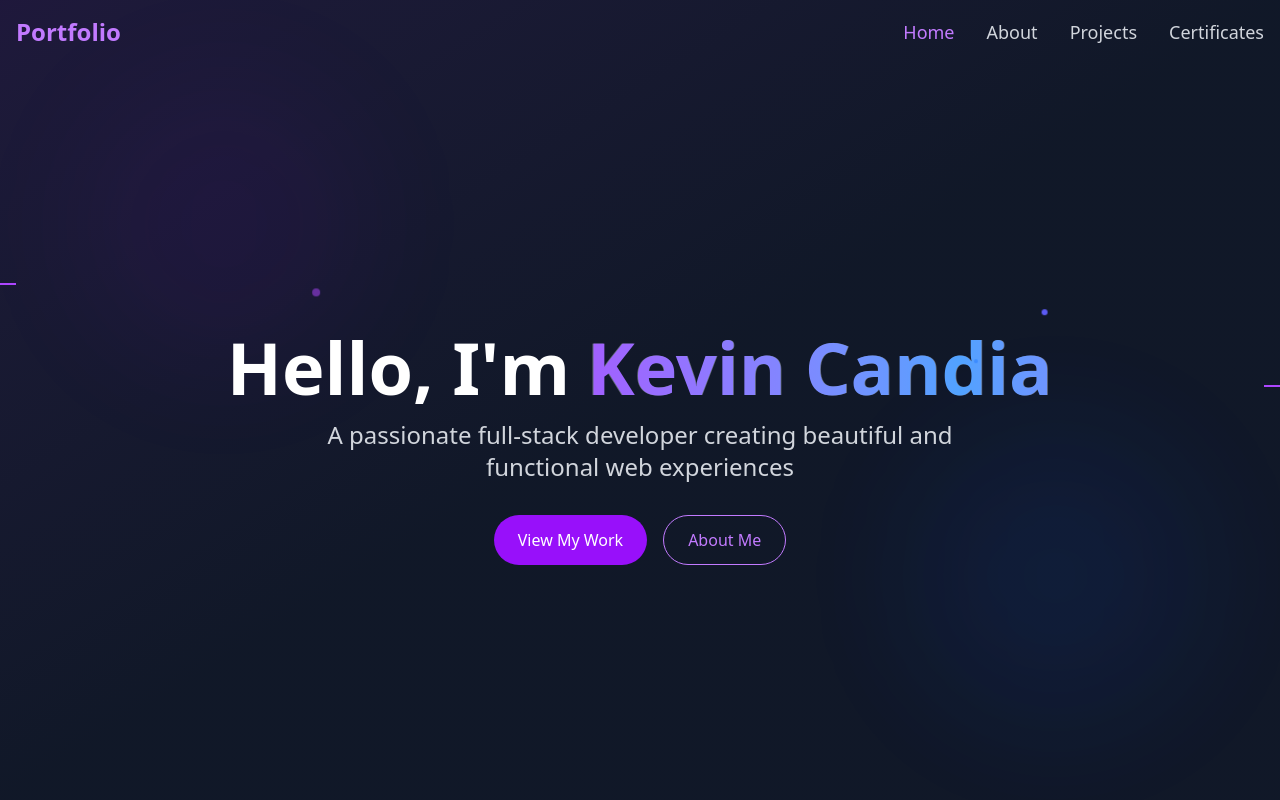
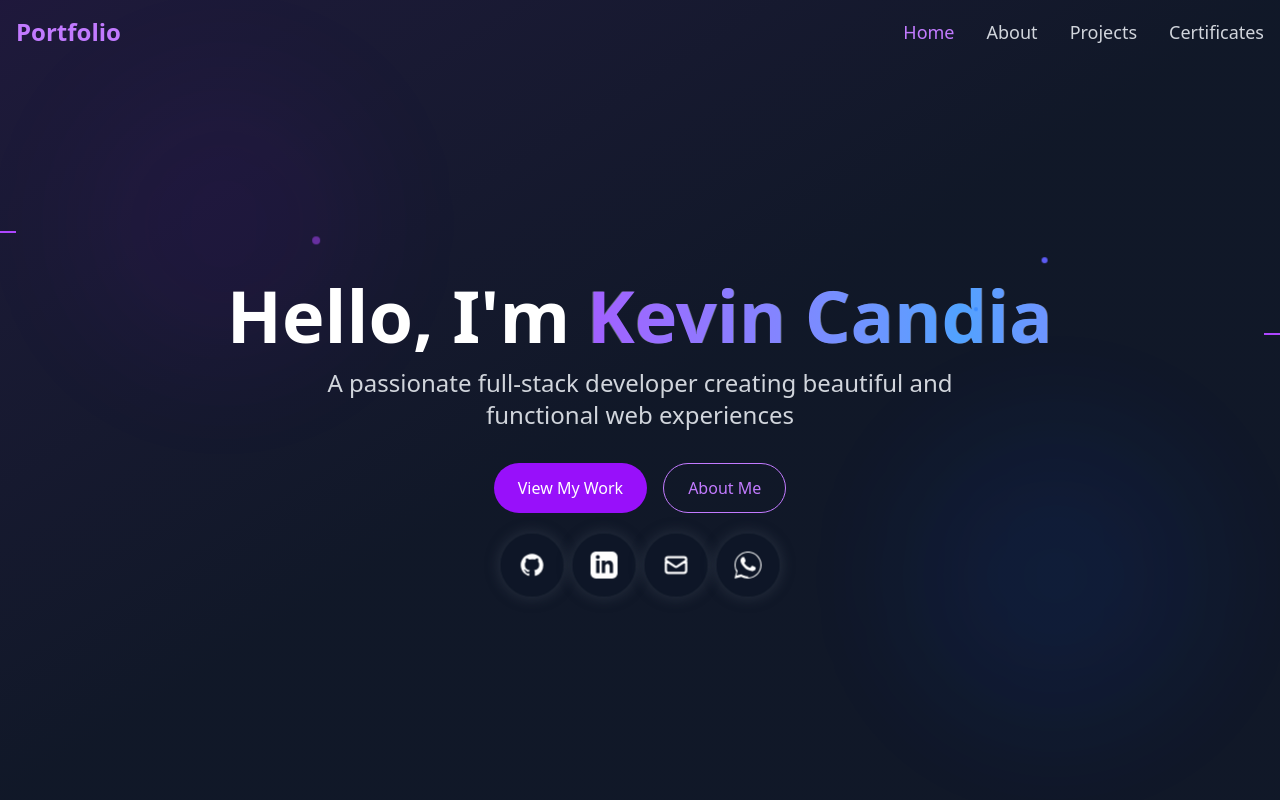
Before and after one commit to KevinKeyssx/profilex, a SvelteKit app: page / in a window 1280 px wide. Shown: the top 800 px of the page. Built offline with nearby package versions, Linux system fonts and the light colour scheme.

Commit message:
Social contact component added

```diff
--- a/src/components/Footer.svelte
+++ b/src/components/Footer.svelte
@@ -1,41 +1,25 @@
+<script>
+    import Social from "./cards/Social.svelte";
+</script>
+
 <footer class="bg-gray-900 py-12 border-t border-gray-800">
     <div class="container mx-auto px-4">
         <div class="flex flex-col md:flex-row justify-between items-center">
             <div class="mb-6 md:mb-0">
-                <h2 class="text-2xl font-bold text-purple-400 mb-2">Your Name</h2>
+                <h2 class="text-2xl font-bold text-purple-400 mb-2">
+                    <a href="https://github.com/KevinKeyssx" target="_blank" rel="noopener noreferrer">
+                        KevinKeyssx
+                    </a>
+                </h2>
 
                 <p class="text-gray-400">Full Stack Developer</p>
             </div>
 
-            <div class="flex space-x-6">
-                <a href="#" class="text-gray-400 hover:text-purple-400 transition-colors">
-                    <svg class="w-6 h-6" fill="currentColor" viewBox="0 0 24 24" aria-hidden="true">
-                        <path fill-rule="evenodd" d="M12 2C6.477 2 2 6.484 2 12.017c0 4.425 2.865 8.18 6.839 9.504.5.092.682-.217.682-.483 0-.237-.008-.868-.013-1.703-2.782.605-3.369-1.343-3.369-1.343-.454-1.158-1.11-1.466-1.11-1.466-.908-.62.069-.608.069-.608 1.003.07 1.531 1.032 1.531 1.032.892 1.53 2.341 1.088 2.91.832.092-.647.35-1.088.636-1.338-2.22-.253-4.555-1.113-4.555-4.951 0-1.093.39-1.988 1.029-2.688-.103-.253-.446-1.272.098-2.65 0 0 .84-.27 2.75 1.026A9.564 9.564 0 0112 6.844c.85.004 1.705.115 2.504.337 1.909-1.296 2.747-1.027 2.747-1.027.546 1.379.202 2.398.1 2.651.64.7 1.028 1.595 1.028 2.688 0 3.848-2.339 4.695-4.566 4.943.359.309.678.92.678 1.855 0 1.338-.012 2.419-.012 2.747 0 .268.18.58.688.482A10.019 10.019 0 0022 12.017C22 6.484 17.522 2 12 2z" clip-rule="evenodd"></path>
-                    </svg>
-                </a>
-
-                <a href="#" class="text-gray-400 hover:text-purple-400 transition-colors">
-                    <svg class="w-6 h-6" fill="currentColor" viewBox="0 0 24 24" aria-hidden="true">
-                        <path fill-rule="evenodd" d="M12 2C6.48 2 2 6.48 2 12s4.48 10 10 10c5.51 0 10-4.48 10-10S17.51 2 12 2zm6.605 4.61a8.502 8.502 0 011.93 5.314c-.281-.054-3.101-.629-5.943-.271-.065-.141-.12-.293-.184-.445a25.416 25.416 0 00-.564-1.236c3.145-1.28 4.577-3.124 4.761-3.362zM12 3.475c2.17 0 4.154.813 5.662 2.148-.152.216-1.443 1.941-4.48 3.08-1.399-2.57-2.95-4.675-3.189-5A8.687 8.687 0 0112 3.475zm-3.633.803a53.896 53.896 0 013.167 4.935c-3.992 1.063-7.517 1.04-7.896 1.04a8.581 8.581 0 014.729-5.975zM3.453 12.01v-.26c.37.01 4.512.065 8.775-1.215.25.477.477.965.694 1.453-.109.033-.228.065-.336.098-4.404 1.42-6.747 5.303-6.942 5.629a8.522 8.522 0 01-2.19-5.705zM12 20.547a8.482 8.482 0 01-5.239-1.8c.152-.315 1.888-3.656 6.703-5.337.022-.01.033-.01.054-.022a35.318 35.318 0 011.823 6.475 8.4 8.4 0 01-3.341.684zm4.761-1.465c-.086-.52-.542-3.015-1.659-6.084 2.679-.423 5.022.271 5.314.369a8.468 8.468 0 01-3.655 5.715z" clip-rule="evenodd"></path>
-                    </svg>
-                </a>
-
-                <a href="#" class="text-gray-400 hover:text-purple-400 transition-colors">
-                    <svg class="w-6 h-6" fill="currentColor" viewBox="0 0 24 24" aria-hidden="true">
-                        <path d="M8.29 20.251c7.547 0 11.675-6.253 11.675-11.675 0-.178 0-.355-.012-.53A8.348 8.348 0 0022 5.92a8.19 8.19 0 01-2.357.646 4.118 4.118 0 001.804-2.27 8.224 8.224 0 01-2.605.996 4.107 4.107 0 00-6.993 3.743 11.65 11.65 0 01-8.457-4.287 4.106 4.106 0 001.27 5.477A4.072 4.072 0 012.8 9.713v.052a4.105 4.105 0 003.292 4.022 4.095 4.095 0 01-1.853.07 4.108 4.108 0 003.834 2.85A8.233 8.233 0 012 18.407a11.616 11.616 0 006.29 1.84"></path>
-                    </svg>
-                </a>
-
-                <a href="#" class="text-gray-400 hover:text-purple-400 transition-colors">
-                    <svg class="w-6 h-6" fill="currentColor" viewBox="0 0 24 24" aria-hidden="true">
-                        <path fill-rule="evenodd" d="M12 2C6.48 2 2 6.48 2 12s4.48 10 10 10c5.51 0 10-4.48 10-10S17.51 2 12 2zm-1 15h-2v-6h2v6zm-1-7a1 1 0 100-2 1 1 0 000 2zm7 7h-2v-4c0-.6-.4-1-1-1s-1 .4-1 1v4h-2v-6h2v1.1c.4-.7 1.3-1.1 2-1.1 1.7 0 3 1.3 3 3v3z" clip-rule="evenodd"></path>
-                    </svg>
-                </a>
-            </div>
+            <Social />
         </div>
 
         <div class="mt-8 pt-8 border-t border-gray-800 text-center">
-            <p class="text-gray-500">© {new Date().getFullYear()} Your Name. All rights reserved.</p>
+            <p class="text-gray-500">© {new Date().getFullYear()} All rights reserved.</p>
         </div>
     </div>
 </footer>
--- /dev/null
+++ b/src/components/cards/Social.svelte
@@ -0,0 +1,87 @@
+<script lang="ts">
+    const socials = [
+        {
+            name: 'GitHub',
+            url: 'https://github.com/kevinkeyssx',
+            icon: `<svg class="w-6 h-6" fill="currentColor" viewBox="0 0 24 24" aria-hidden="true"><path fill-rule="evenodd" d="M12 2C6.477 2 2 6.484 2 12.017c0 4.425 2.865 8.18 6.839 9.504.5.092.682-.217.682-.483 0-.237-.008-.868-.013-1.703-2.782.605-3.369-1.343-3.369-1.343-.454-1.158-1.11-1.466-1.11-1.466-.908-.62.069-.608.069-.608 1.003.07 1.531 1.032 1.531 1.032.892 1.53 2.341 1.088 2.91.832.092-.647.35-1.088.636-1.338-2.22-.253-4.555-1.113-4.555-4.951 0-1.093.39-1.988 1.029-2.688-.103-.253-.446-1.272.098-2.65 0 0 .84-.27 2.75 1.026A9.564 9.564 0 0112 6.844c.85.004 1.705.115 2.504.337 1.909-1.296 2.747-1.027 2.747-1.027.546 1.379.202 2.398.1 2.651.64.7 1.028 1.595 1.028 2.688 0 3.848-2.339 4.695-4.566 4.943.359.309.678.92.678 1.855 0 1.338-.012 2.419-.012 2.747 0 .268.18.58.688.482A10.019 10.019 0 0022 12.017C22 6.484 17.522 2 12 2z" clip-rule="evenodd"></path></svg>`,
+            color: 'github',
+        },
+        {
+            name: 'LinkedIn',
+            url: 'https://www.linkedin.com/in/kevinkeyssx/',
+            icon: `<svg class="w-6 h-6" fill="currentColor" viewBox="0 0 24 24" aria-hidden="true"><path fill-rule="evenodd" d="M19 0h-14c-2.761 0-5 2.239-5 5v14c0 2.761 2.239 5 5 5h14c2.762 0 5-2.239 5-5v-14c0-2.761-2.238-5-5-5zm-11 19h-3v-11h3v11zm-1.5-12.268c-.966 0-1.75-.79-1.75-1.764s.784-1.764 1.75-1.764 1.75.79 1.75 1.764-.783 1.764-1.75 1.764zm13.5 12.268h-3v-5.604c0-3.368-4-3.113-4 0v5.604h-3v-11h3v1.765c1.396-2.586 7-2.777 7 2.476v6.759z" clip-rule="evenodd"></path></svg>`,
+            color: 'linkedin',
+        },
+        {
+            name: 'Email',
+            url: 'mailto:keyss1700@gmail.com',
+            icon: `<svg class="w-6 h-6" fill="none" stroke="currentColor" viewBox="0 0 24 24" aria-hidden="true"><path stroke-linecap="round" stroke-linejoin="round" stroke-width="2" d="M3 8l7.89 5.26a2 2 0 002.22 0L21 8M5 19h14a2 2 0 002-2V7a2 2 0 00-2-2H5a2 2 0 00-2 2v10a2 2 0 002 2z"></path></svg>`,
+            color: 'email',
+        },
+        {
+            name: 'WhatsApp',
+            url: 'https://api.whatsapp.com/send?phone=+56978863344&text=Hola Kevin! Me contacto contigo desde tu portfolio 🌐',
+            icon: `<svg class="w-6 h-6" fill="currentColor" viewBox="0 0 24 24" aria-hidden="true"><path fill-rule="evenodd" d="M20.472 3.528C18.208 1.264 15.208 0 12 0 5.432 0 0 5.432 0 12c0 2.136.576 4.208 1.6 6.064L0 24l6.064-1.6C7.792 23.424 9.864 24 12 24c6.568 0 12-5.432 12-12 0-3.208-1.264-6.208-3.528-8.472zM12 22.08c-2.016 0-3.984-.576-5.68-1.6l-.416-.24-4.24 1.12 1.12-4.24-.24-.416C1.52 15.984.96 14.016.96 12c0-6.096 4.944-11.04 11.04-11.04 2.944 0 5.712 1.152 7.792 3.232s3.232 4.848 3.232 7.792c0 6.096-4.944 11.04-11.04 11.04zm6.24-8.24c-.336-.168-1.968-.968-2.272-1.08-.304-.112-.528-.168-.752.168-.224.336-.864 1.08-1.056 1.304-.192.224-.384.24-.72.08-.336-.168-1.44-.528-2.736-1.68-.96-.848-1.68-1.904-1.872-2.24-.192-.336-.016-.528.144-.696.152-.152.336-.384.504-.576.168-.192.224-.336.336-.576.112-.24.056-.448-.024-.624-.08-.176-.752-1.808-1.024-2.48-.272-.672-.544-.576-.752-.576-.192 0-.416-.024-.64-.024s-.592.08-.896.416c-.304.336-1.168 1.144-1.168 2.776s1.192 3.216 1.36 3.44c.168.224 2.344 3.576 5.68 5.024 3.36 1.456 3.36.976 3.968.912.608-.064 1.968-.8 2.24-1.584.272-.784.272-1.44.192-1.584z" clip-rule="evenodd"></path></svg>`,
+            color: 'whatsapp',
+        },
+    ];
+
+
+    const basicColors = {
+        bg      : 'bg-gray-900/80',
+        shadow  : 'shadow-gray-900/50',
+        glow    : 'rgba(75, 85, 99, 0.5)',
+    }
+
+
+    const getColorClasses = ( color: string ) => ({
+        'github'    : { ...basicColors, hover: 'hover:bg-gray-800' },
+        'linkedin'  : { ...basicColors, hover: 'hover:bg-blue-900' },
+        'email'     : { ...basicColors, hover: 'hover:bg-purple-900' },
+        'whatsapp'  : { ...basicColors, hover: 'hover:bg-green-900' },
+    }[color]       ?? { ...basicColors, hover: 'hover:bg-gray-800' });
+</script>
+
+<div class="flex flex-wrap justify-center gap-4 p-6">
+    {#each socials as social}
+        {@const colors = getColorClasses(social.color)}
+        <a
+            href={social.url}
+            target="_blank"
+            rel="noopener noreferrer"
+            class="social-button group relative flex items-center justify-center w-14 h-14 rounded-full {colors.bg} {colors.hover} transition-all duration-300 ease-out hover:scale-110"
+            style="box-shadow: 0 0 15px {colors.glow};"
+            aria-label={social.name}
+        >
+            <div class="relative z-10 transition-all duration-300 group-hover:scale-110 text-white">
+                {@html social.icon}
+            </div>
+
+            <div class="absolute inset-0 rounded-full bg-gradient-to-br from-white/10 to-transparent opacity-0 group-hover:opacity-100 transition-all duration-300"></div>
+            <span class="absolute -bottom-6 opacity-0 group-hover:opacity-100 transition-all duration-200 text-sm text-gray-400 whitespace-nowrap">
+            {social.name}
+            </span>
+        </a>
+    {/each}
+</div>
+
+<style>
+    @keyframes pulse {
+        0%, 100% {
+            transform: scale(1.13);
+            opacity: 1;
+        }
+        50% {
+            transform: scale(1.05);
+            opacity: 0.9;
+        }
+    }
+
+    .social-button {
+        animation: pulse 3s ease-in-out infinite;
+    }
+
+    .social-button:hover {
+        animation: none;
+    }
+</style>
--- a/src/routes/+page.svelte
+++ b/src/routes/+page.svelte
@@ -7,6 +7,7 @@
     import CertificateCard  from '$components/cards/CertificateCard.svelte';
     import ProjectCard      from '$components/cards/ProjectCard.svelte';
     import Footer           from '$components/Footer.svelte';
+    import Social           from '$components/cards/Social.svelte';
     import { certificates } from '$lib/data-certificates';
     import { projects }     from '$lib/data-projectes';
 
@@ -148,6 +149,8 @@
                         About Me
                     </button>
                 </div>
+
+                <Social />
             </div>
         </div>
     </section>
```
